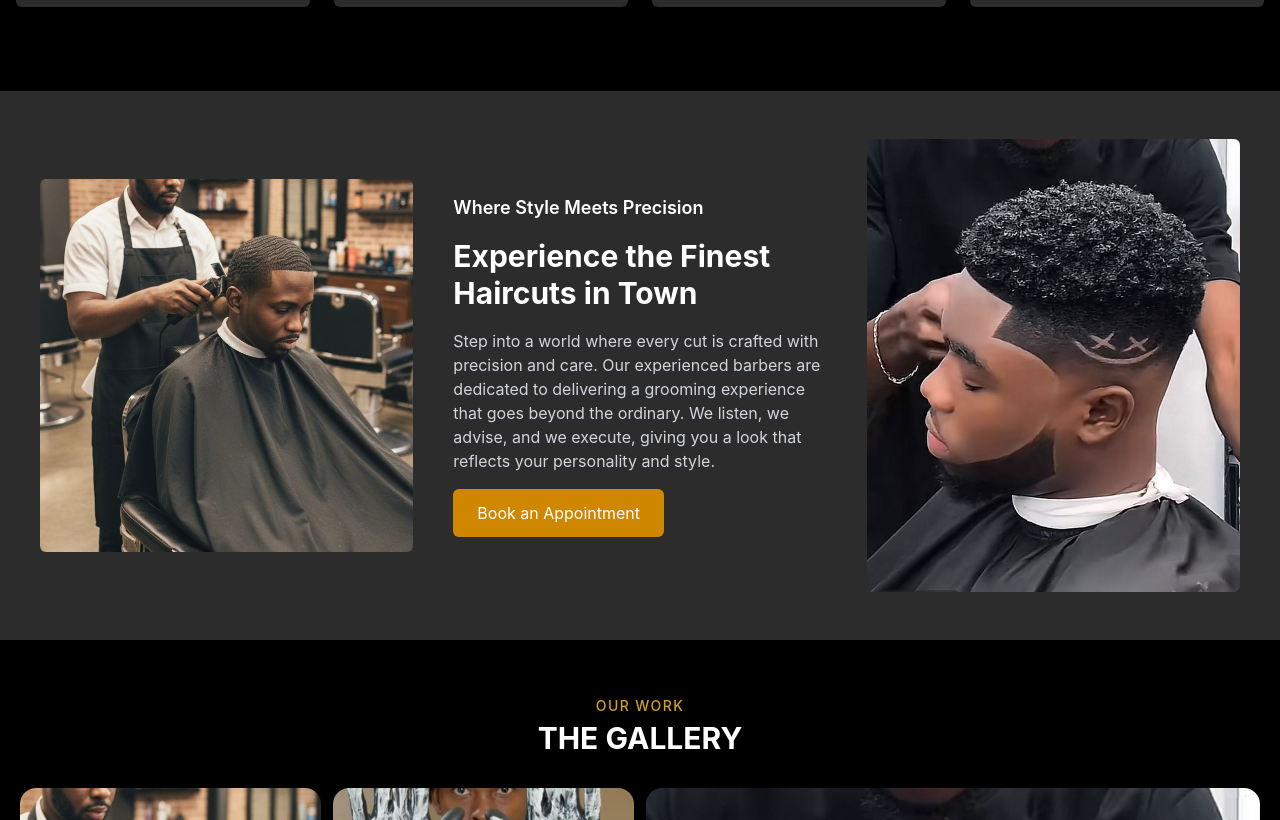
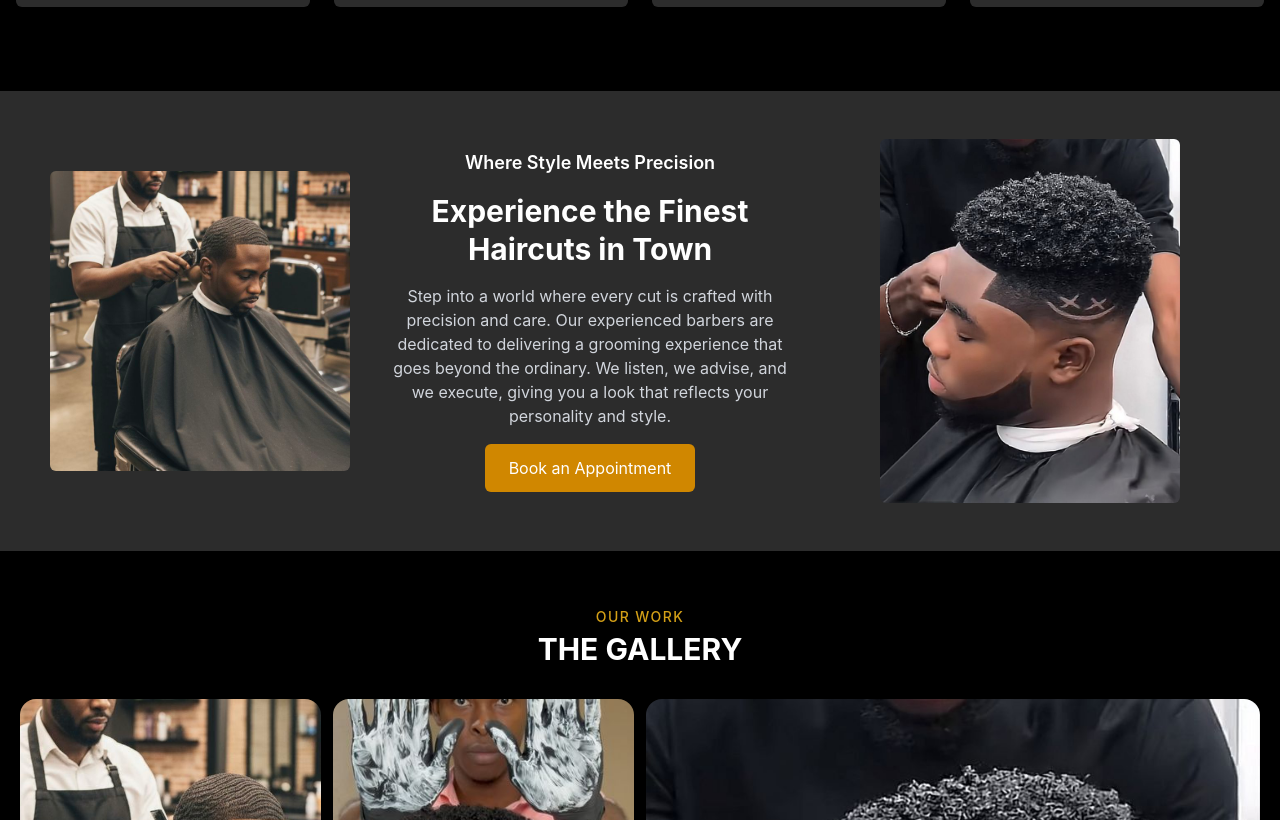
Before and after one commit to Oc-Paschal/BARBER-LANDING-PAGE, a React (Vite) app: page / in a window 1280 px wide. Shown: the part 1397-2217 px from the top of the page. Built offline with nearby package versions, Linux system fonts and the light colour scheme.

Commit message:
fixed the white space bug

```diff
--- a/src/App.jsx
+++ b/src/App.jsx
@@ -10,7 +10,7 @@ import Footer from './Component/Footer';
 import ContactUs from './Component/ContactUs';
 const App = () => {
   return (
-    <div className='bg-black'>
+    <div className='bg-black  overflow-x-hidden w-full'>
       <Home/>
       <Services/>
       <Feature/>
--- a/src/Component/Feature.jsx
+++ b/src/Component/Feature.jsx
@@ -22,12 +22,12 @@ const Feature = () => {
           whileInView={{ x: 0, opacity: 1 }}
           transition={{ duration: 0.6 }}
           viewport={{ once: true }}
-          className="w-full md:w-1/3 flex justify-center"
+          className="w-[300px]  flex justify-center"
         >
           <img
             src={rightImage}
             alt="Feature"
-            className="w-full max-w-xs md:max-w-sm rounded-md object-cover"
+            className="w-[300px] rounded-md object-cover"
           />
         </motion.div>
 
@@ -37,7 +37,7 @@ const Feature = () => {
           whileInView={{ y: 0, opacity: 1 }}
           transition={{ duration: 0.6, delay: 0.1 }}
           viewport={{ once: true }}
-          className="w-full md:w-1/3 text-center md:text-left space-y-4"
+          className="w-full md:w-1/3 text-center space-y-4"
         >
           <p className="text-lg font-semibold">{tagline}</p>
 
@@ -69,7 +69,7 @@ const Feature = () => {
           <img
             src={leftImage}
             alt="Feature"
-            className="w-full max-w-xs md:max-w-sm rounded-md object-cover"
+            className="w-[300px] rounded-md object-cover"
           />
         </motion.div>
 
--- a/src/Component/HeroSection.jsx
+++ b/src/Component/HeroSection.jsx
@@ -9,7 +9,7 @@ const HeroSection = () => {
       transition={{ duration: 0.6 }}
       className="min-h-screen flex items-center justify-center text-white px-4 md:px-10"
     >
-      <div className="max-w-3xl text-center space-y-4 md:space-y-6">
+      <div className="max-w-3xl text-center space-y-3 md:space-y-4">
         <p className="font-bold text-xl md:text-3xl">
           Clean Cuts. <span className="text-yellow-500">Fresh Looks</span>
         </p>
```
